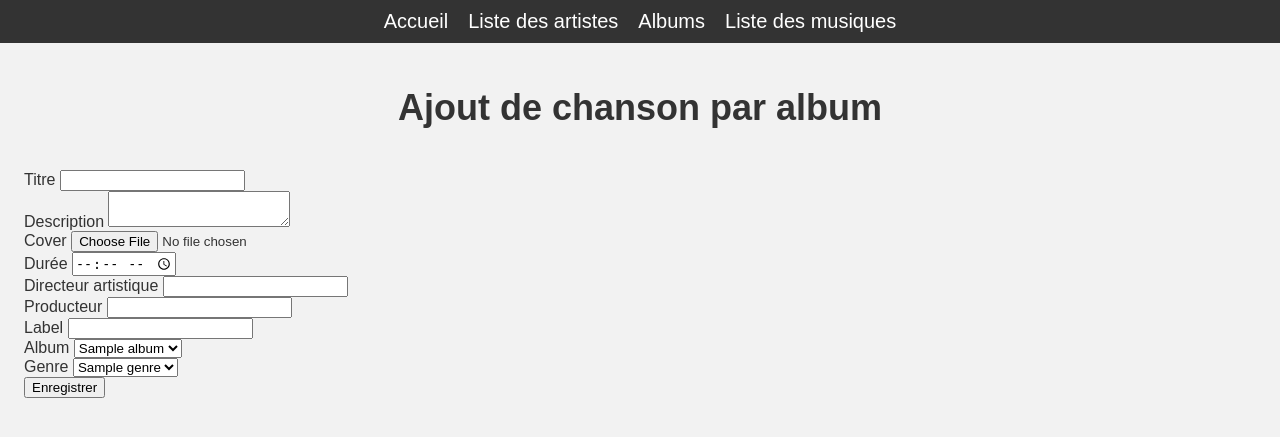
After one commit to cocozer/audioverse, a Flask app: template templates/new-son-form.html in a window 1280 px wide. The commit adds this page. Shown: the top 437 px of the page. Run offline with Flask 3, Linux system fonts and the light colour scheme; the template is opened without the code that fills it: most values are stand-ins (such as "Sample title", 1, 10 or a date in 2020).

Commit message:
create de sons

```diff
--- a/server.py
+++ b/server.py
@@ -1,6 +1,8 @@
-from flask import Flask, render_template, redirect, url_for
+from flask import Flask,request, render_template, redirect, url_for, flash #Il faut installer flask-flash avec pip (pip install Flask-Flash)
 import mysql.connector
+from flask_uploads import UploadSet, UploadNotAllowed, configure_uploads, IMAGES #Il faut installer flask-uploads avec pip (pip install flask-uploads)
 
+#S'il y a des problèmes au lancé du site, installer une version antérieure de markupsafe (pip uninstall markupsafe) puis (pip install markupsafe==1.1.1)
 app = Flask(__name__)
 db = mysql.connector.connect(
     host="localhost",
@@ -8,6 +10,12 @@ db = mysql.connector.connect(
     password="",
     database="projet_python"
 )
+
+app.config['UPLOADED_PHOTOS_DEST'] = 'static'
+app.config['UPLOADED_PHOTOS_ALLOW'] = IMAGES
+app.config['UPLOADED_PHOTOS_MAX_SIZE'] = 16 * 1024 * 1024  # 16MB max size
+photos = UploadSet('photos', IMAGES)
+configure_uploads(app, photos)
 
 @app.route('/')
 def index():
@@ -69,6 +77,62 @@ def sons():
         chansons_par_genre[chanson[11]].append(chanson)
 
     return render_template('liste_sons.html', chansons_par_genre=chansons_par_genre)
+
+@app.route('/sons/new')
+def newsons():
+    cursor = db.cursor()
+
+    cursor.execute("SELECT * FROM Albums INNER JOIN Artistes ON Artistes.id_artiste=Albums.id_artiste GROUP BY Albums.id_album")
+    albums = cursor.fetchall()
+
+    cursor.execute("SELECT * FROM Genres")
+    genres = cursor.fetchall()
+
+    cursor.execute("SELECT MAX(id_chanson) FROM chansons")
+    lastchanson = cursor.fetchone()
+
+    cursor.close()
+
+    return render_template('new-son-form.html', albums=albums, newid=lastchanson[0]+1, genres=genres)
+
+@app.route('/sons/new/post', methods=['POST'])
+def newsonspost():
+    print("cc")
+    id_chanson = int(request.form['id_chanson'])
+    titre = request.form['titre']
+    description = request.form['description']
+    duree = request.form['duree']
+    directeur_artistique = request.form['directeur_artistique']
+    producteur = request.form['producteur']
+    label = request.form['label']
+    id_album = int(request.form['id_album'])
+    id_genre = int(request.form['id_genre'])
+
+    app.config['UPLOADED_PHOTOS_DEST'] = 'static/chansons_img' # Modification de la destination
+    photos = UploadSet('photos', IMAGES)
+    configure_uploads(app, photos)
+
+    cover = request.files.get('cover')
+    if cover:
+        try:
+            filename = photos.save(cover)
+            cover = filename
+        except UploadNotAllowed:
+            flash('Le type de fichier de la cover est invalide', 'danger')
+            return redirect(url_for('ajouter_chanson'))
+
+
+    cursor = db.cursor()
+
+    cursor.execute("SELECT id_artiste FROM Albums WHERE id_album=%s", (id_album, ))
+    artiste = cursor.fetchone()
+    id_artiste = artiste[0]
+
+    cursor.execute("INSERT INTO Chansons VALUES(%s, %s, %s, %s, %s, %s, %s, %s, %s, %s, %s)", (id_chanson, description, titre, cover, duree, directeur_artistique, producteur, label, id_artiste, id_album, id_genre))
+    db.commit()
+    cursor.close()
+    return redirect('/sons')
+
 
 @app.route('/artistes')
 def artistes():
--- a/templates/liste_sons.html
+++ b/templates/liste_sons.html
@@ -14,7 +14,7 @@
 	</nav>
     <main>
         <h1>Liste des chansons</h1>
-
+        <a href="sons/new" style="float:right;">Ajouter une chanson</a>
         <table>
             <thead>
                 <tr>
--- /dev/null
+++ b/templates/new-son-form.html
@@ -0,0 +1,71 @@
+<!DOCTYPE html>
+<html>
+<head>
+	<title>Formulaire d'ajout de chanson</title>
+	<meta charset="utf-8">
+    <link rel="stylesheet" href="../static/style.css">
+</head>
+<body>
+    <nav>
+		<a href="/">Accueil</a>
+		<a href="{{ url_for('artistes') }}">Liste des artistes</a>
+		<a href="{{ url_for('albums') }}">Albums</a>
+		<a href="{{ url_for('sons') }}">Liste des musiques</a>
+	</nav>
+    <main>
+        <h1>Ajout de chanson par album</h1>
+        <form method="POST" enctype="multipart/form-data" action="/sons/new/post">
+            <div style="visibility:hidden" class="form-group">
+                <label for="id_chanson">ID Chanson</label>
+                <input type="number" name="id_chanson" id="id_chanson" class="form-control" value="{{ newid }}">
+            </div>
+            <div class="form-group">
+                <label for="titre">Titre</label>
+                <input type="text" name="titre" id="titre" class="form-control">
+            </div>
+            <div class="form-group">
+                <label for="description">Description</label>
+                <textarea name="description" id="description" class="form-control"></textarea>
+            </div>
+            <div class="form-group">
+                <label for="cover">Cover</label>
+                <input type="file" name="cover" id="cover" class="form-control-file">
+            </div>
+            <div class="form-group">
+                <label for="duree">Durée</label>
+                <input type="time" name="duree" id="duree" class="form-control">
+            </div>
+            <div class="form-group">
+                <label for="directeur_artistique">Directeur artistique</label>
+                <input type="text" name="directeur_artistique" id="directeur_artistique" class="form-control">
+            </div>
+            <div class="form-group">
+                <label for="producteur">Producteur</label>
+                <input type="text" name="producteur" id="producteur" class="form-control">
+            </div>
+            <div class="form-group">
+                <label for="label">Label</label>
+                <input type="text" name="label" id="label" class="form-control">
+            </div>
+            <div class="form-group">
+                <label for="id_album">Album</label>
+                <select name="id_album" id="id_album" class="form-control">
+                    {% for album in albums %}
+                    <option value="{{ album[0] }}">{{ album[1] }}</option>
+                    {% endfor %}
+                </select>
+            </div>
+            <div class="form-group">
+                <label for="id_genre">Genre</label>
+                <select name="id_genre" id="id_genre" class="form-control">
+                    {% for genre in genres %}
+                    <option value="{{ genre[0] }}">{{ genre[1] }}</option>
+                    {% endfor %}
+                </select>
+            </div>
+            <button type="submit" class="btn btn-primary">Enregistrer</button>
+        </form>
+
+    </main>
+</body>
+</html>
```
